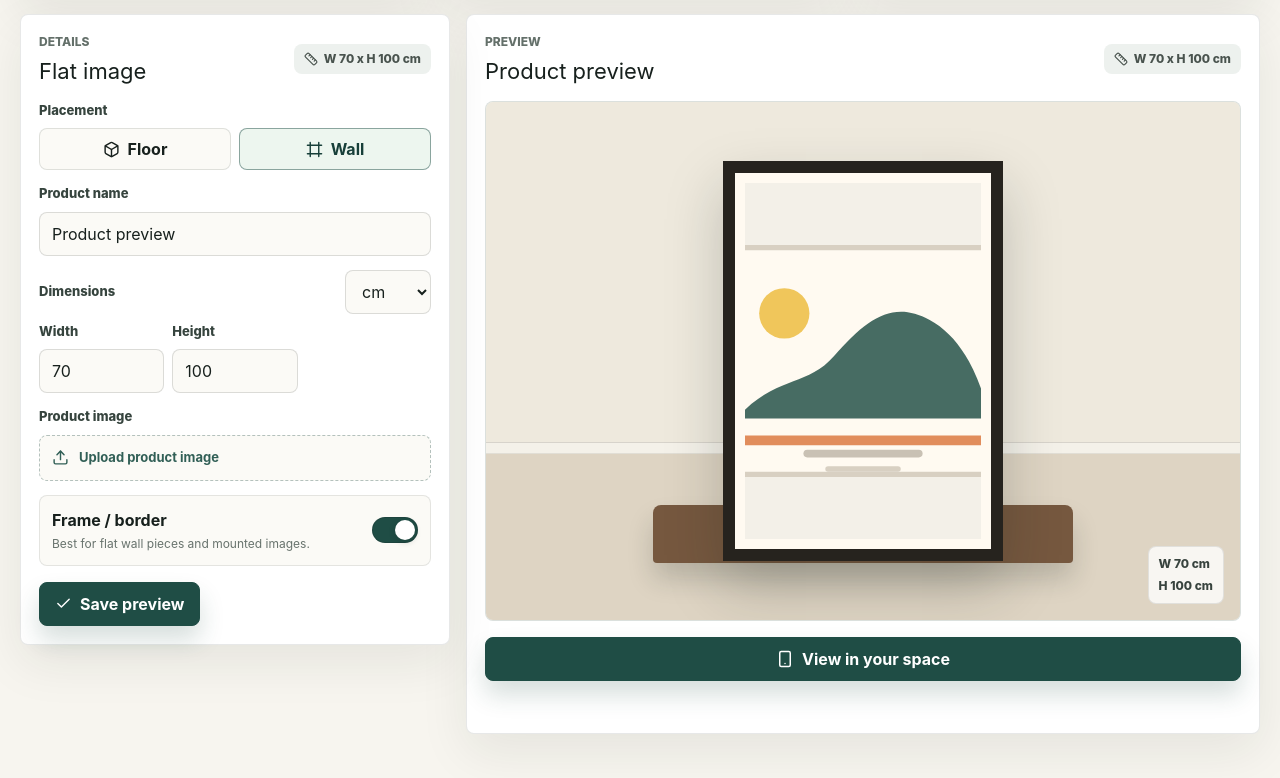
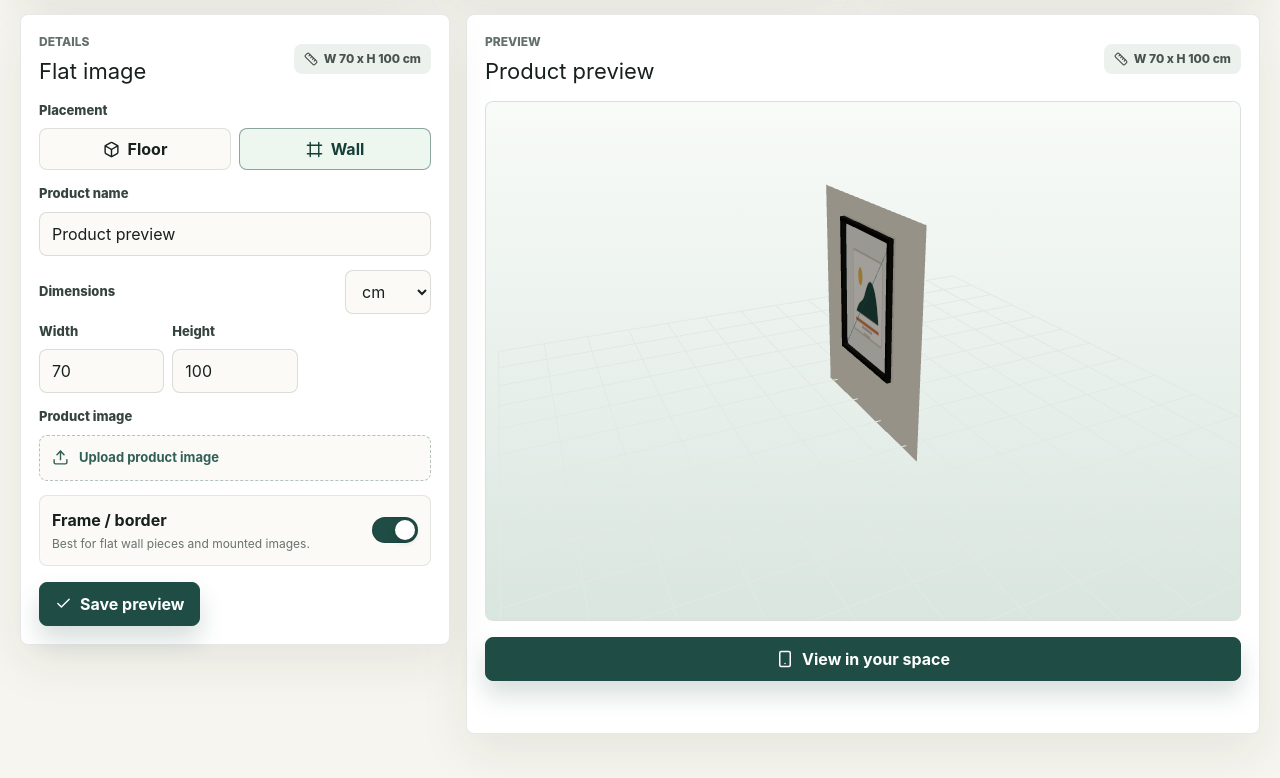
Before and after one commit to schadm6565/truesize-ar, a React (Vite) app: page / in a window 1280 px wide. Shown: the part 434-1212 px from the top of the page. Built offline with nearby package versions, Linux system fonts and the light colour scheme.

Commit message:
render wall preview in scene

```diff
--- a/src/App.tsx
+++ b/src/App.tsx
@@ -12,7 +12,7 @@ import {
   Upload,
   X,
 } from "lucide-react";
-import { ChangeEvent, CSSProperties, useEffect, useRef, useState } from "react";
+import { ChangeEvent, useEffect, useRef, useState } from "react";
 import * as THREE from "three";
 import type { Unit } from "./types/product";
 
@@ -584,11 +584,7 @@ function PreviewPanel({
       </div>
 
       <div className="preview-stage">
-        {product.previewMethod === "flat" && product.placement === "wall" ? (
-          <WallImagePreview product={product} />
-        ) : (
-          <TrueSizeScene product={product} />
-        )}
+        <TrueSizeScene product={product} />
       </div>
 
       <div className="preview-actions">
@@ -598,32 +594,6 @@ function PreviewPanel({
         </button>
       </div>
     </section>
-  );
-}
-
-function WallImagePreview({ product }: { product: DraftPreview }) {
-  const dimensions = getDimensionsInCm(product);
-  const aspect = Math.max(0.22, dimensions.width / Math.max(dimensions.height, 1));
-  const width = Math.min(420, Math.max(110, dimensions.width * 4));
-
-  const style = {
-    "--art-width": `${width}px`,
-    "--art-aspect": `${aspect}`,
-  } as CSSProperties;
-
-  return (
-    <div className="wall-room" style={style}>
-      <div className={`wall-art ${product.frameEnabled ? "framed" : "unframed"}`}>
-        <img src={product.image} alt="" />
-      </div>
-      <div className="wall-console" aria-hidden="true">
-        <span />
-      </div>
-      <div className="wall-scale">
-        <span>W {formatDimension(product.width)} {product.unit}</span>
-        <span>H {formatDimension(product.height)} {product.unit}</span>
-      </div>
-    </div>
   );
 }
 
@@ -642,7 +612,7 @@ function SceneContent({ product }: { product: DraftPreview }) {
   const narrowCanvas = size.width < 460;
   const maxScale = narrowCanvas ? 0.98 : 1.25;
   const fitScale = Math.min(maxScale, (narrowCanvas ? 2.15 : 2.9) / maxDimension);
-  const hasWallBackdrop = product.placement === "wall" && product.previewMethod !== "flat";
+  const hasWallBackdrop = product.placement === "wall";
 
   return (
     <>
@@ -663,6 +633,9 @@ function SceneContent({ product }: { product: DraftPreview }) {
         {hasWallBackdrop && <WallBackdrop dimensions={meters} />}
         {product.previewMethod === "flat" && product.placement === "floor" && (
           <FlatFloorImage product={product} dimensions={meters} />
+        )}
+        {product.previewMethod === "flat" && product.placement === "wall" && (
+          <FlatWallImage product={product} dimensions={meters} />
         )}
         {product.previewMethod === "box" && (
           <SizeBox dimensions={meters} wallMounted={product.placement === "wall"} />
@@ -717,6 +690,105 @@ function FlatFloorImage({
         <meshBasicMaterial color="#1f4d45" wireframe />
       </mesh>
     </group>
+  );
+}
+
+function FlatWallImage({
+  product,
+  dimensions,
+}: {
+  product: DraftPreview;
+  dimensions: { width: number; height: number; depth: number };
+}) {
+  const texture = useLoader(THREE.TextureLoader, product.image);
+  texture.colorSpace = THREE.SRGBColorSpace;
+  texture.anisotropy = 8;
+
+  const wallZ = -dimensions.depth / 2 - 0.035;
+  const artZ = wallZ + 0.018;
+  const rail = Math.max(0.028, Math.min(dimensions.width, dimensions.height) * 0.045);
+  const frameDepth = Math.max(dimensions.depth, 0.035);
+  const yOffset = 0.45;
+
+  return (
+    <group position={[0, yOffset, 0]}>
+      <mesh receiveShadow position={[0, dimensions.height / 2, wallZ + 0.006]}>
+        <planeGeometry args={[dimensions.width + rail * 2.4, dimensions.height + rail * 2.4]} />
+        <meshStandardMaterial
+          color="#26231e"
+          opacity={0.08}
+          roughness={0.85}
+          side={THREE.DoubleSide}
+          transparent
+        />
+      </mesh>
+      <mesh castShadow position={[0, dimensions.height / 2, artZ]}>
+        <planeGeometry args={[dimensions.width, dimensions.height]} />
+        <meshStandardMaterial map={texture} roughness={0.72} side={THREE.DoubleSide} />
+      </mesh>
+      <mesh position={[0, dimensions.height / 2, artZ + 0.004]}>
+        <planeGeometry args={[dimensions.width, dimensions.height]} />
+        <meshBasicMaterial color="#1f4d45" opacity={0.24} transparent wireframe />
+      </mesh>
+      {product.frameEnabled ? (
+        <FrameRails
+          depth={frameDepth}
+          height={dimensions.height}
+          rail={rail}
+          width={dimensions.width}
+          z={artZ + frameDepth / 2}
+        />
+      ) : (
+        <mesh position={[0, dimensions.height / 2, artZ + 0.006]}>
+          <boxGeometry args={[dimensions.width, dimensions.height, 0.012]} />
+          <meshBasicMaterial color="#1f4d45" wireframe />
+        </mesh>
+      )}
+    </group>
+  );
+}
+
+function FrameRails({
+  depth,
+  height,
+  rail,
+  width,
+  z,
+}: {
+  depth: number;
+  height: number;
+  rail: number;
+  width: number;
+  z: number;
+}) {
+  const bars = [
+    {
+      args: [width + rail * 2, rail, depth] as [number, number, number],
+      position: [0, height + rail / 2, z] as [number, number, number],
+    },
+    {
+      args: [width + rail * 2, rail, depth] as [number, number, number],
+      position: [0, -rail / 2, z] as [number, number, number],
+    },
+    {
+      args: [rail, height, depth] as [number, number, number],
+      position: [-(width / 2 + rail / 2), height / 2, z] as [number, number, number],
+    },
+    {
+      args: [rail, height, depth] as [number, number, number],
+      position: [width / 2 + rail / 2, height / 2, z] as [number, number, number],
+    },
+  ];
+
+  return (
+    <>
+      {bars.map((bar, index) => (
+        <mesh castShadow key={index} position={bar.position}>
+          <boxGeometry args={bar.args} />
+          <meshStandardMaterial color="#26231e" roughness={0.5} />
+        </mesh>
+      ))}
+    </>
   );
 }
 
--- a/src/styles.css
+++ b/src/styles.css
@@ -487,93 +487,6 @@ select {
     linear-gradient(180deg, #f8fbf8 0%, #e7efeb 58%, #d9e5df 100%);
 }
 
-.wall-room {
-  position: relative;
-  display: flex;
-  min-height: 100%;
-  align-items: center;
-  justify-content: center;
-  overflow: hidden;
-  background:
-    linear-gradient(180deg, #eee9dd 0 68%, #ded4c3 68% 100%);
-}
-
-.wall-room::before {
-  position: absolute;
-  right: 0;
-  bottom: 32%;
-  left: 0;
-  height: 12px;
-  border-top: 1px solid rgba(91, 83, 70, 0.18);
-  border-bottom: 1px solid rgba(91, 83, 70, 0.12);
-  background: rgba(255, 255, 255, 0.34);
-  content: "";
-}
-
-.wall-art {
-  position: relative;
-  z-index: 2;
-  width: var(--art-width);
-  max-width: 76%;
-  max-height: 72%;
-  aspect-ratio: var(--art-aspect);
-  background: #fffaf1;
-  box-shadow: 0 26px 54px rgba(23, 32, 29, 0.22);
-}
-
-.wall-art.framed {
-  border: 12px solid #26231e;
-  padding: 10px;
-}
-
-.wall-art.unframed {
-  border: 1px solid rgba(23, 32, 29, 0.15);
-}
-
-.wall-art img {
-  width: 100%;
-  height: 100%;
-  object-fit: cover;
-}
-
-.wall-console {
-  position: absolute;
-  bottom: 11%;
-  left: 50%;
-  width: min(420px, 62%);
-  height: 58px;
-  border-radius: 8px 8px 4px 4px;
-  background: #76583f;
-  box-shadow: 0 16px 26px rgba(23, 32, 29, 0.18);
-  transform: translateX(-50%);
-}
-
-.wall-console span {
-  position: absolute;
-  top: 18px;
-  left: 50%;
-  width: 64px;
-  height: 6px;
-  border-radius: 999px;
-  background: rgba(255, 255, 255, 0.42);
-  transform: translateX(-50%);
-}
-
-.wall-scale {
-  position: absolute;
-  right: 16px;
-  bottom: 16px;
-  display: grid;
-  gap: 4px;
-  padding: 8px 10px;
-  border: 1px solid rgba(23, 32, 29, 0.1);
-  border-radius: 8px;
-  background: rgba(255, 255, 255, 0.78);
-  color: #38433e;
-  font-size: 12px;
-  font-weight: 760;
-}
-
 .ar-modal {
   position: fixed;
   inset: 0;
@@ -722,10 +635,6 @@ select {
     height: 360px;
   }
 
-  .wall-console {
-    width: 72%;
-  }
-
   .ar-modal-topbar {
     align-items: stretch;
     flex-direction: column;
```
